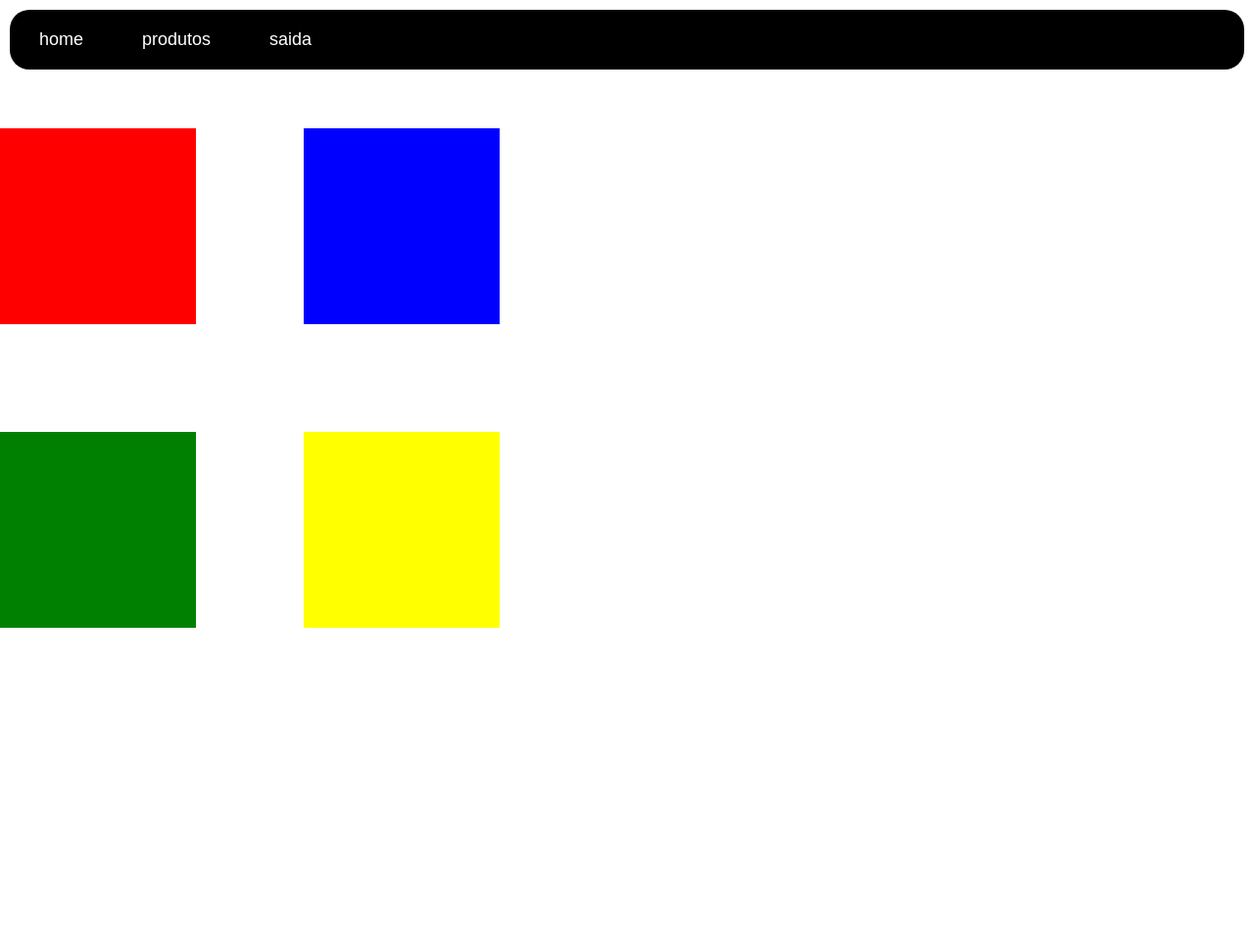
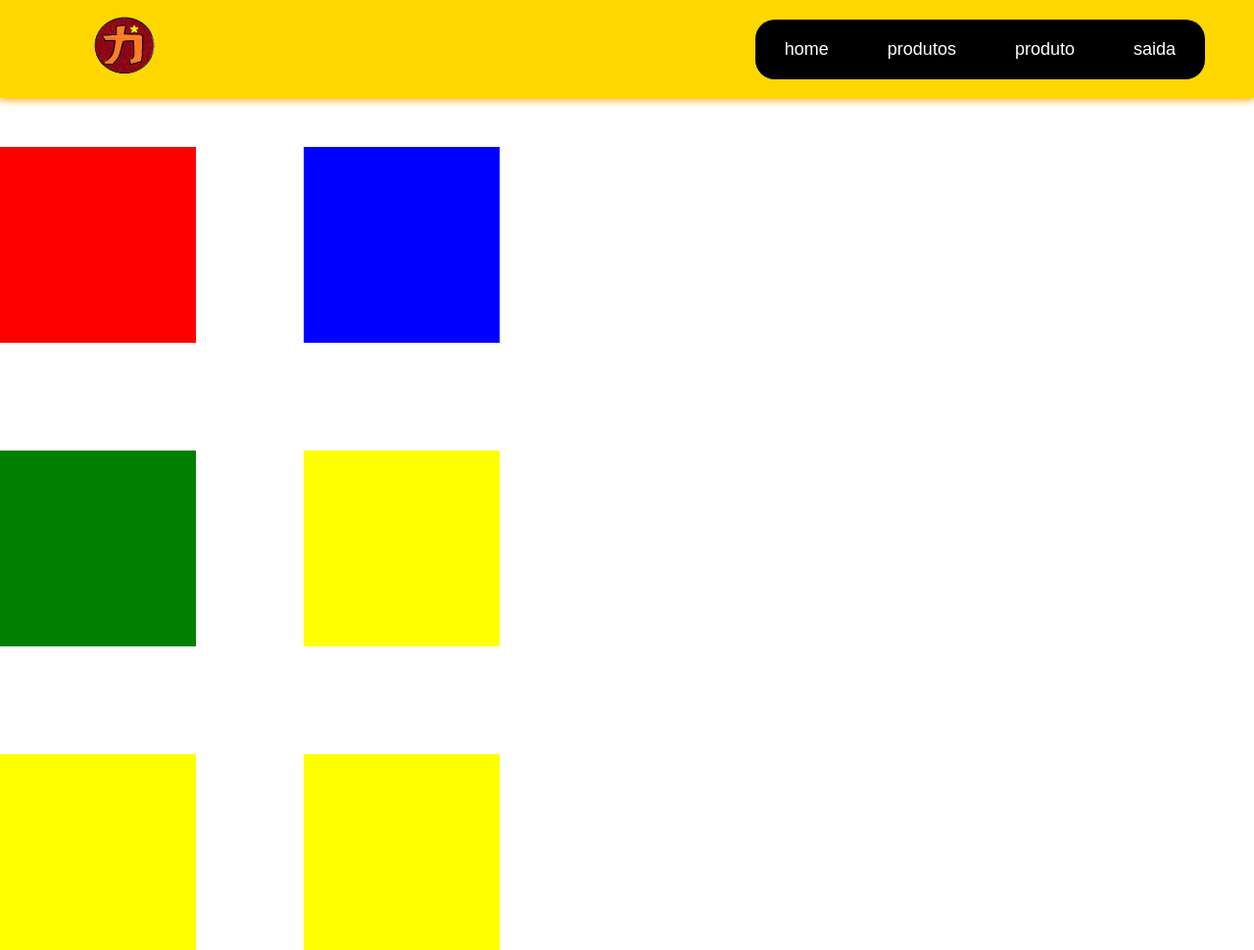
Before and after one commit to GuiXaadrez1/Studing_html, a PHP site: page /templates/produtos.html in a window 1280 px wide. Shown: the whole page at 98% size. Before the commit the page ends 641 px from the top, so only its background shows below. Run offline with PHP 8.4, Linux system fonts and the light colour scheme.

Commit message:
ajustando a barra de navegação para página produto

```diff
--- a/Arquivos_php/static/index.css
+++ b/Arquivos_php/static/index.css
@@ -28,7 +28,7 @@
     padding: 1px 40px;
     box-shadow: 0 0.1rem 0.5rem orange;
     width: 100%;
-    height: 100%;
+    height: 100px;
     background-color: gold;
     transition: all 0.5s;
 }
--- a/Arquivos_php/static/produtos.css
+++ b/Arquivos_php/static/produtos.css
@@ -4,7 +4,7 @@
     height: 100%;
     display: grid ;
     grid-template-columns: 300px 300px; /* devinimos os números de colunas e o tamnho de cada uma delas*/
-    grid-template-rows: 300px 300px; /* nesse caso já são as linhas*/
+    grid-template-rows: 300px 300px 300px; /* nesse caso já são as linhas*/
     gap: 10px; /*espaçamento geral dos elemtnos na grid*/
     align-items: center; /* permite manipularmos os elementos dentro da nossa div/caixinha no eixo y*/
     justify-items: start; /* permite manipular a posição dos elementos que estão dentro das nossas caixinhas/div*/
--- a/Arquivos_php/templates/index.html
+++ b/Arquivos_php/templates/index.html
@@ -15,7 +15,7 @@
                         <li><a href="../templates/index.html">home</a></li>
                         <li><a href="../templates/produtos.html">produtos</a></li>
                         <li><a href="#">produto</a></li>
-                        <li><a href="#">saida</a></li>
+                        <li><a href="../templates/login.html">saida</a></li>
                     </ul>
                 </nav>
             </header>
--- a/Arquivos_php/templates/produtos.html
+++ b/Arquivos_php/templates/produtos.html
@@ -9,13 +9,19 @@
         <link rel="stylesheet" type="text/css" href="../static/index.css">
     </head>
     <body>
-
+        <body class="body"> <!--Corpo do Html-->
+            <header>
+                <nav class = "navigation">
+                    <img clas = "logo" src="../img/logo_ecommerce.png" alt="Logo">
                     <ul id="ul_menu">
                         <li><a href="../templates/index.html">home</a></li>
                         <li><a href="../templates/produtos.html">produtos</a></li>
-            <li><a href="#">saida</a></li>
+                        <li><a href="#">produto</a></li>
+                        <li><a href="../templates/login.html">saida</a></li>
                     </ul>
-
+                </nav>
+            </header>
+        <main>
             <div class ="conteiner">
 
                 <div class="gree">
@@ -26,6 +32,11 @@
                 </div>
                 <div class="yellow">
                 </div>
+                <div class="yellow">
+                </div>
+                <div class="yellow">
+                </div>
 
             </div>
+       </main>
     </body>
```
Lines whose indentation alone changed are shown as unchanged.
